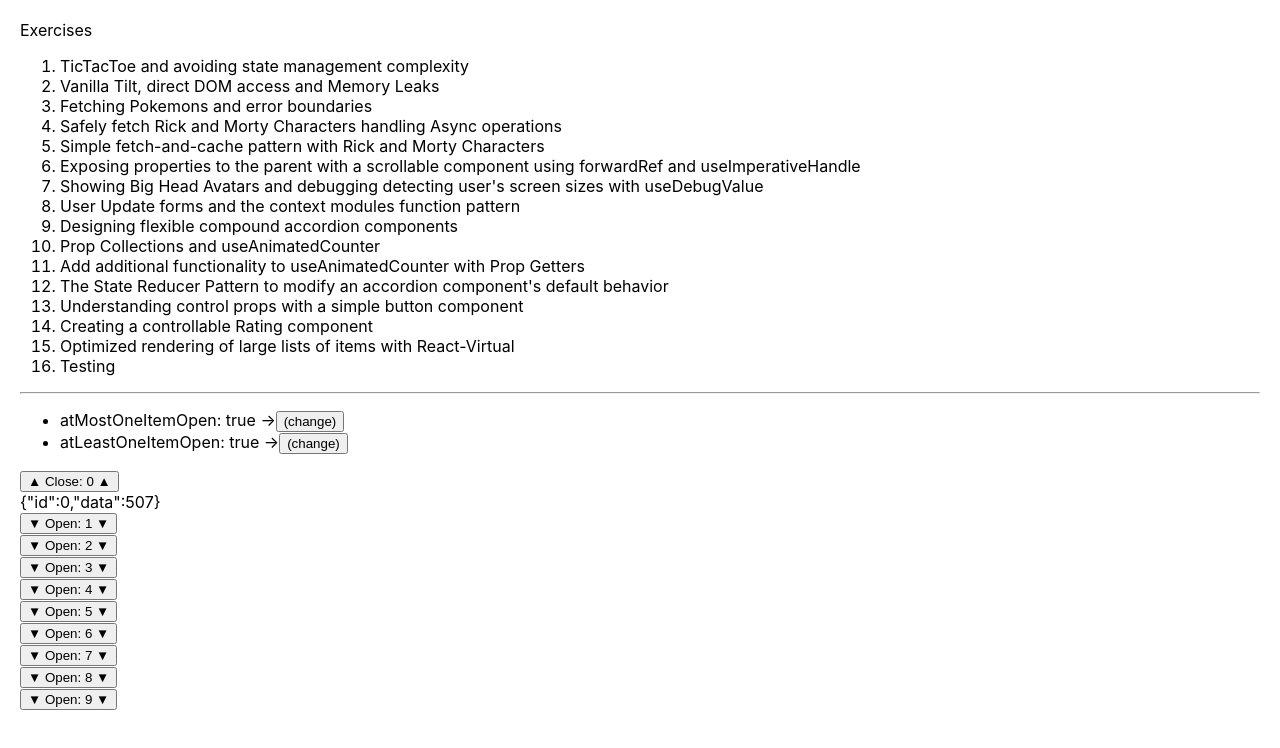
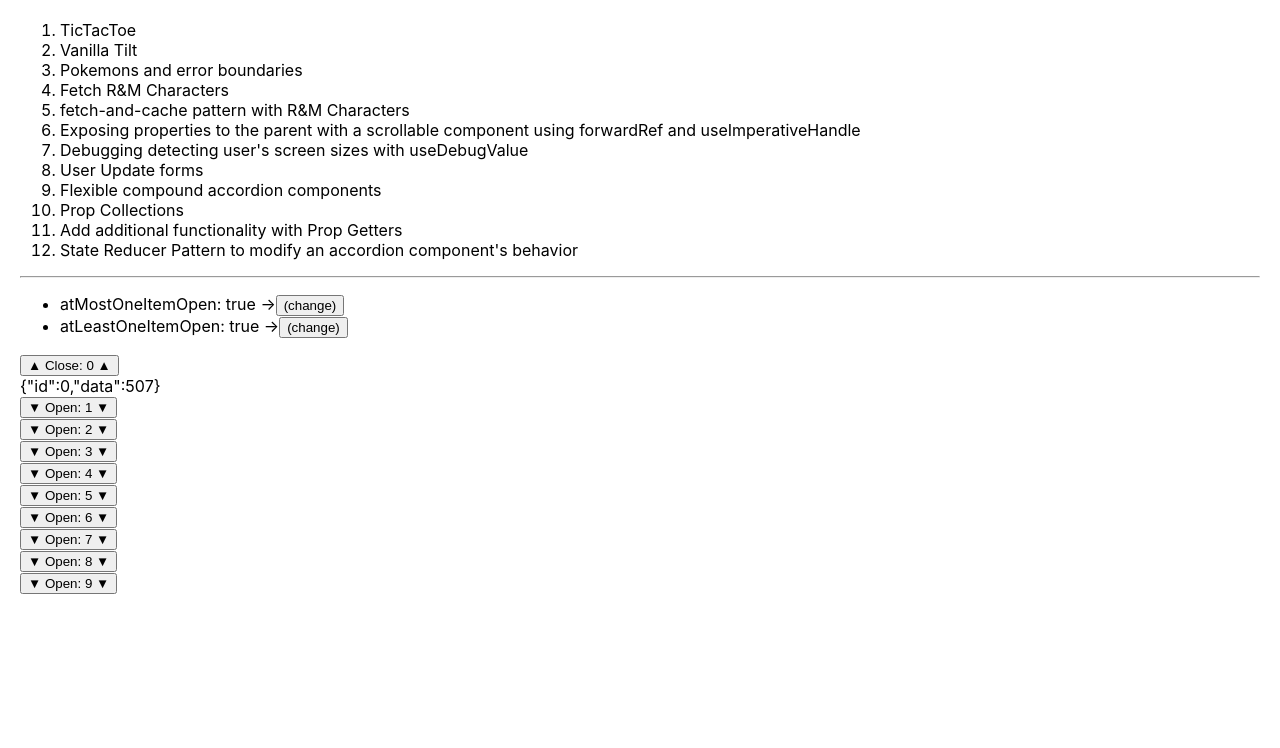
Before and after one commit to rkrux/deep-blue-sea, a React (Create React App) app: page / in a window 1280 px wide. Shown: the top 748 px of the page. Built offline with nearby package versions, Linux system fonts and the light colour scheme.

Commit message:
Removed console, addedd some styles

```diff
--- a/src/App.css
+++ b/src/App.css
@@ -1,42 +1,16 @@
 .basic {
-  margin: 20px;
+	margin: 20px;
 }
 
 .App {
-  text-align: center;
+	text-align: center;
 }
 
-.App-logo {
-  height: 40vmin;
-  pointer-events: none;
+li {
+	cursor: pointer;
 }
 
-@media (prefers-reduced-motion: no-preference) {
-  .App-logo {
-    animation: App-logo-spin infinite 20s linear;
-  }
+li:hover {
+	background-color: burlywood;
+	text-decoration: underline;
 }
-
-.App-header {
-  background-color: #282c34;
-  min-height: 100vh;
-  display: flex;
-  flex-direction: column;
-  align-items: center;
-  justify-content: center;
-  font-size: calc(10px + 2vmin);
-  color: white;
-}
-
-.App-link {
-  color: #61dafb;
-}
-
-@keyframes App-logo-spin {
-  from {
-    transform: rotate(0deg);
-  }
-  to {
-    transform: rotate(360deg);
-  }
-}
--- a/src/App.tsx
+++ b/src/App.tsx
@@ -8,15 +8,11 @@ import {
 	Five,
 	Six,
 	Seven,
-	ComingSoon,
 	Eight,
 	Nine,
 	Ten,
 	Eleven,
 	Twelve,
-	Thirteen,
-	Fourteen,
-	Testing,
 } from './exercises';
 import './App.css';
 
@@ -37,23 +33,23 @@ type ExerciseConfig = {
 
 const exerciseConfigs: ExerciseConfig[] = [
 	{
-		title: 'TicTacToe and avoiding state management complexity',
+		title: 'TicTacToe',
 		implementation: <One />,
 	},
 	{
-		title: 'Vanilla Tilt, direct DOM access and Memory Leaks',
+		title: 'Vanilla Tilt',
 		implementation: <Two />,
 	},
 	{
-		title: 'Fetching Pokemons and error boundaries',
+		title: 'Pokemons and error boundaries',
 		implementation: <Three />,
 	},
 	{
-		title: 'Safely fetch Rick and Morty Characters handling Async operations',
+		title: 'Fetch R&M Characters',
 		implementation: <Four />,
 	},
 	{
-		title: 'Simple fetch-and-cache pattern with Rick and Morty Characters',
+		title: 'fetch-and-cache pattern with R&M Characters',
 		implementation: <Five />,
 	},
 	{
@@ -62,47 +58,28 @@ const exerciseConfigs: ExerciseConfig[] = [
 		implementation: <Six />,
 	},
 	{
-		title:
-			"Showing Big Head Avatars and debugging detecting user's screen sizes with useDebugValue",
+		title: "Debugging detecting user's screen sizes with useDebugValue",
 		implementation: <Seven />,
 	},
 	{
-		title: 'User Update forms and the context modules function pattern',
+		title: 'User Update forms',
 		implementation: <Eight />,
 	},
 	{
-		title: 'Designing flexible compound accordion components',
+		title: 'Flexible compound accordion components',
 		implementation: <Nine />,
 	},
 	{
-		title: 'Prop Collections and useAnimatedCounter',
+		title: 'Prop Collections',
 		implementation: <Ten />,
 	},
 	{
-		title:
-			'Add additional functionality to useAnimatedCounter with Prop Getters',
+		title: 'Add additional functionality with Prop Getters',
 		implementation: <Eleven />,
 	},
 	{
-		title:
-			"The State Reducer Pattern to modify an accordion component's default behavior",
+		title: "State Reducer Pattern to modify an accordion component's behavior",
 		implementation: <Twelve />,
-	},
-	{
-		title: 'Understanding control props with a simple button component',
-		implementation: <ComingSoon exerciseNumber={13} />,
-	},
-	{
-		title: 'Creating a controllable Rating component',
-		implementation: <ComingSoon exerciseNumber={14} />,
-	},
-	{
-		title: 'Optimized rendering of large lists of items with React-Virtual',
-		implementation: <ComingSoon exerciseNumber={15} />,
-	},
-	{
-		title: 'Testing',
-		implementation: <Testing />,
 	},
 ];
 
@@ -112,7 +89,6 @@ function App() {
 		// Provide the client to your App
 		<QueryClientProvider client={queryClient}>
 			<div className="basic">
-				<header>Exercises</header>
 				<ol>
 					{exerciseConfigs.map((config, index) => (
 						<li key={config.title} onClick={() => setExerciseNumber(index)}>
--- a/src/exercises/13/index.jsx
+++ /dev/null
@@ -1 +0,0 @@
-export default function Thirteen() {}
--- a/src/exercises/14/index.jsx
+++ /dev/null
@@ -1 +0,0 @@
-export default function Fourteen() {}
--- a/src/exercises/5/index.jsx
+++ b/src/exercises/5/index.jsx
@@ -28,7 +28,6 @@ export const characterLifecycleInitialState = {
 export const CharacterInputContext = createContext();
 export function CharacterInputProvider({ children }) {
 	const [characterNumber, setCharacterNumber] = useState();
-	console.log('CharacterInputProvider, characterNumber: ', characterNumber);
 	return (
 		<CharacterInputContext.Provider
 			value={[characterNumber, setCharacterNumber]}
@@ -39,7 +38,6 @@ export function CharacterInputProvider({ children }) {
 }
 export function useCharacterInput() {
 	const characterInput = useContext(CharacterInputContext);
-	// console.log('useCharacterInput, characterNumber: ', characterInput[0]);
 	if (!characterInput) {
 		throw new Error(
 			"useCharacterInput can't be used without the CharacterInputProvider"
--- a/src/exercises/5/solb.jsx
+++ b/src/exercises/5/solb.jsx
@@ -85,7 +85,6 @@ function CharacterProvider({ children }) {
 		error: undefined,
 	});
 
-	console.log('CharacterProvider, characterDetails: ', characterDetails);
 	return (
 		<CharacterContext.Provider value={[characterDetails, dispatch]}>
 			{children}
--- a/src/exercises/8/index.jsx
+++ b/src/exercises/8/index.jsx
@@ -105,7 +105,6 @@ function UserForm({
 }
 
 function UserId({ asyncFunctionResult }) {
-	console.log('UserId => ', 'asyncFunctionResult: ', asyncFunctionResult);
 	if (asyncFunctionResult.isLoading) {
 		return <p>Id: Loading...</p>;
 	}
--- a/src/exercises/index.tsx
+++ b/src/exercises/index.tsx
@@ -11,8 +11,6 @@ import Ten from './10';
 import Eleven from './11';
 import Twelve from './12';
 import Testing from './testing';
-import Thirteen from './13';
-import Fourteen from './14';
 
 const ComingSoon = ({ exerciseNumber }: { exerciseNumber: number }) => (
 	<div>{`Coming soon ${exerciseNumber}`}</div>
@@ -31,8 +29,6 @@ export {
 	Ten,
 	Eleven,
 	Twelve,
-	Thirteen,
-	Fourteen,
 	Testing,
 	ComingSoon,
 };
--- a/src/exercises/testing/index.jsx
+++ b/src/exercises/testing/index.jsx
@@ -1,15 +1,8 @@
-import React, { createContext, useEffect, useState } from 'react';
+import { createContext, useEffect, useState } from 'react';
 
 const DummyContext = createContext();
 function DummyProvider(props) {
-	console.log('DummyProvider, props: ', props);
 	const { children } = props;
-	console.log(
-		'DummyProvider, children: ',
-		children,
-		'toArray: ',
-		React.Children.toArray(children)
-	);
 	return <DummyContext.Provider>{children}</DummyContext.Provider>;
 }
 
@@ -20,37 +13,22 @@ const useTest = (input) => {
 	});
 
 	useEffect(() => {
-		// console.log(
-		// 	'After useTest return in useEffect before setState: ',
-		// 	input,
-		// 	state
-		// );
 		const newState = {
 			state: input,
 			id: Math.floor(Math.random() * 1000),
 		};
 		setState(newState);
-		// console.log(
-		// 	'After useTest return in useEffect after setState: ',
-		// 	input,
-		// 	state,
-		// 	newState
-		// );
 	}, [input]);
 
-	// console.log('Before useTest return: ', input, state);
 	return [state, setState];
 };
 
 const Child = (props) => {
-	console.log('Child, props: ', props);
 	const { input } = props;
 	const [state] = useTest(input);
 
-	// console.log('Before Child render: ', input, state);
 	return (
 		<>
-			{/* {console.log('During Child, render: ', input, state)} */}
 			<p>Child State: {JSON.stringify(state)}</p>
 		</>
 	);
@@ -59,15 +37,13 @@ const Child = (props) => {
 const Parent = () => {
 	const [state, setState] = useState(0);
 
-	// console.log('Before Parent render: ', state);
 	return (
 		<DummyProvider>
 			<p>Parent State: {state}</p>
 			<button onClick={() => setState(state + 1)}>Increment</button>
 			<button onClick={() => setState(state - 1)}>Decrement</button>
-			{/* {console.log('During Parent render before Child: ', state)} */}
+
 			<Child input={state} />
-			{/* {console.log('During Parent render after Child: ', state)} */}
 		</DummyProvider>
 	);
 };
```
